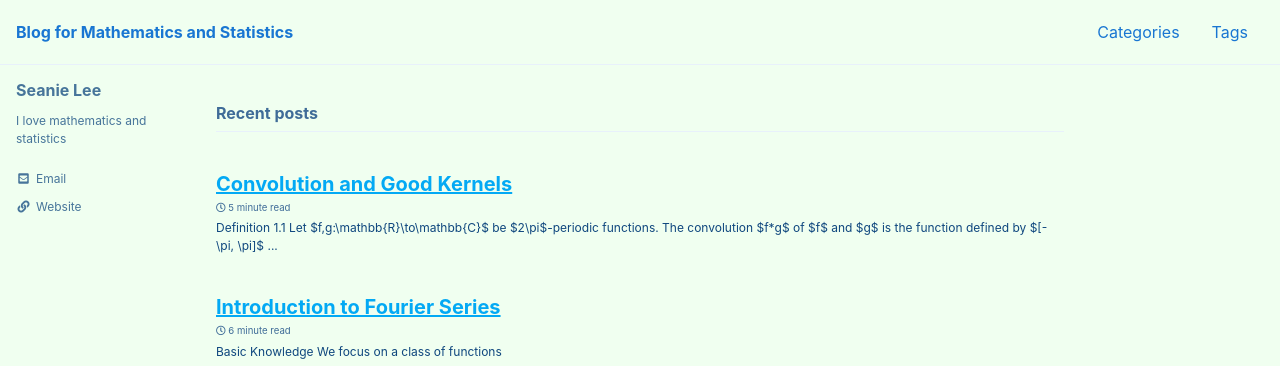
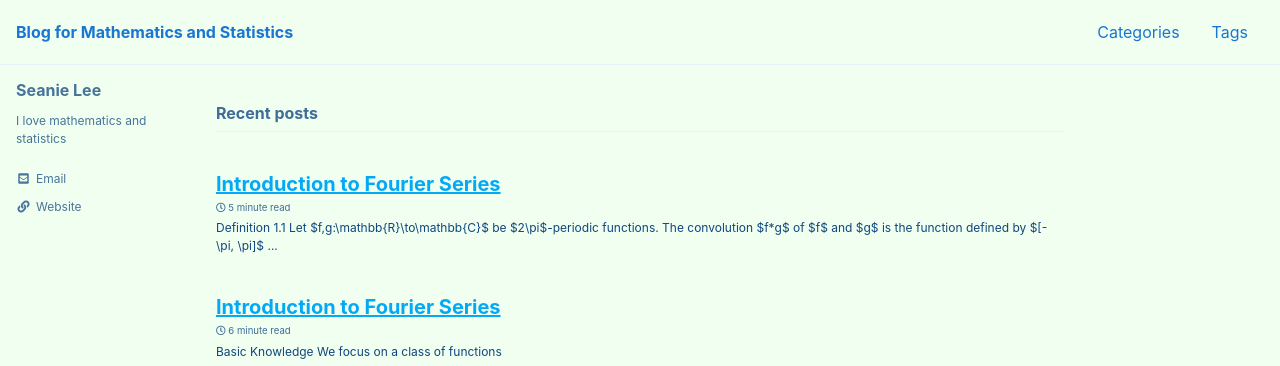
Before and after one commit to seanie12/blog, a Jekyll site: the page built from index.html, in a window 1280 px wide. Shown: the top 366 px of the page. Built offline with Jekyll 4.4.1, drawn with Linux system fonts in a browser that asks for light colours; cached includes are drawn as plain includes; the list of posts is cut into pages by our own code.

Commit message:
Update 2023-02-06-convolution-good-kernels.md

```diff
--- a/_posts/2023-02-06-convolution-good-kernels.md
+++ b/_posts/2023-02-06-convolution-good-kernels.md
@@ -1,5 +1,5 @@
 ---
-title: "Convolution and Good Kernels"
+title: "Introduction to Fourier Series"
 
 categories:
   - Fourier Analysis
@@ -61,7 +61,7 @@ Let $f,g,h$ be $2\pi$-periodic **integrable** functions, and $c\in\mathbb{C}$. T
 
 (6) Multiplication $\widehat{f*g}(n) =\hat{f}(n)\hat{g}(n)$
 
-Note that $L^1(\pi)=\{f: \text{integrable}\mid \int_{-\pi}^\pi \lvert f(x)\rvert dx <\infty\}$ with convolution operation is called *Banach algebra*.
+Note that $L^1(\pi)=\\{f: \text{integrable}\mid \int_{-\pi}^\pi \lvert f(x)\rvert dx <\infty\\}$ with convolution operation is called *Banach algebra*.
 
 
 <*Proof*>
```
